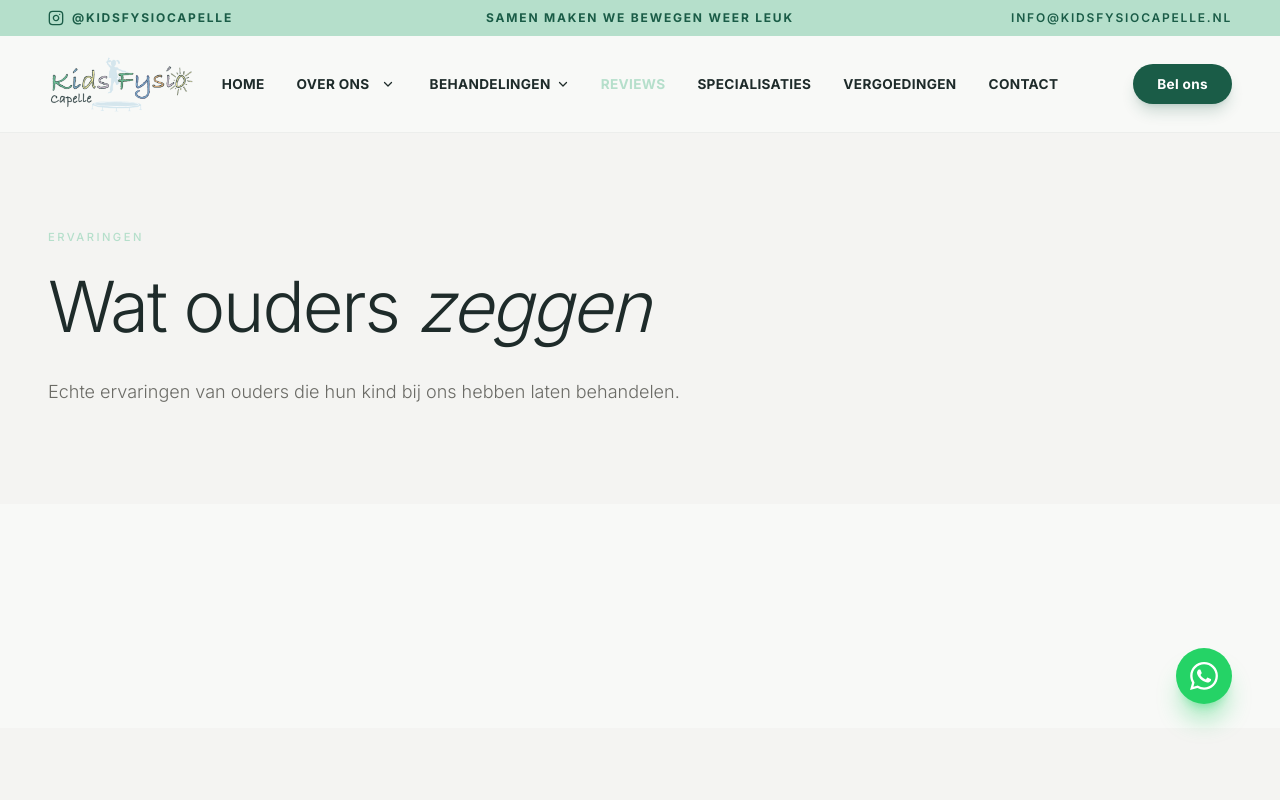
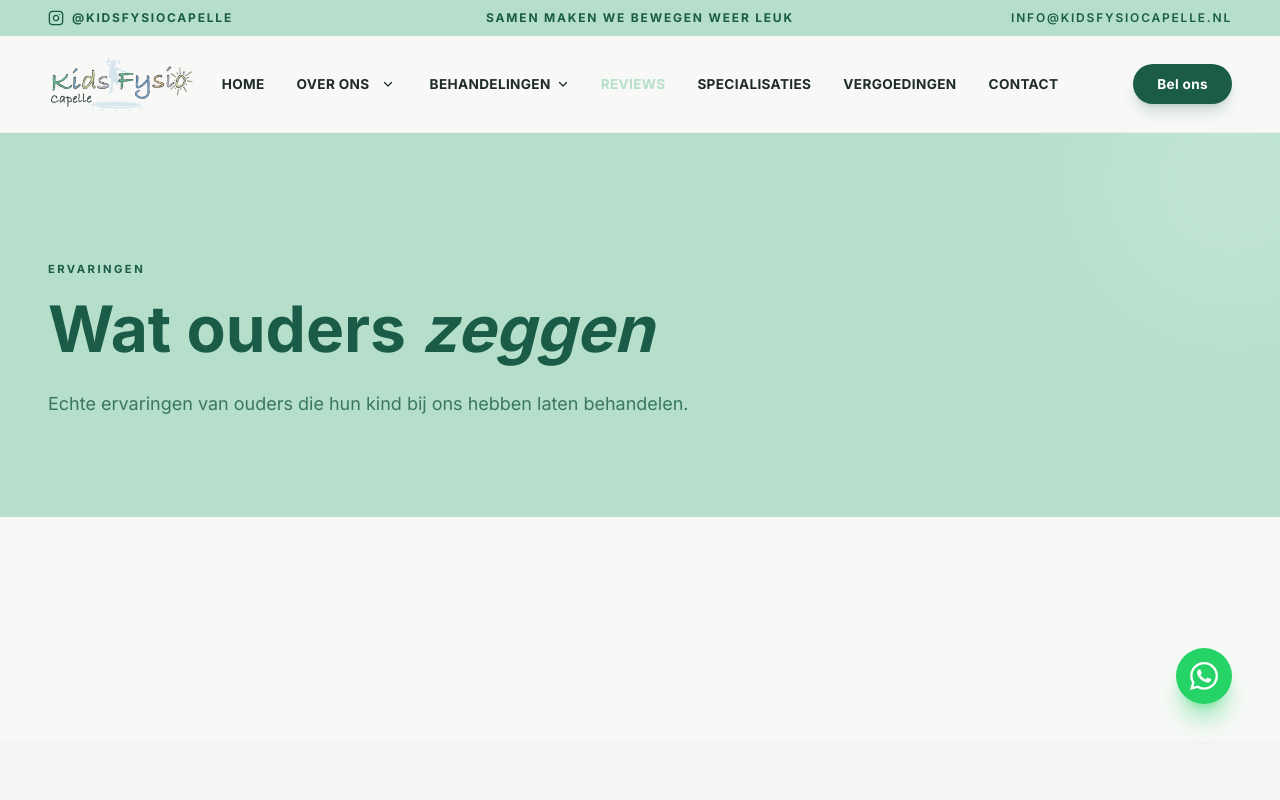
Before and after one commit to Maximustopdeals/kidsfysio-capelle-next-js, a Next.js app: page /reviews in a window 1280 px wide. Shown: the top 800 px of the page. Built offline with nearby package versions, Linux system fonts and the light colour scheme.

Commit message:
Refactor PageHero component styles and structure

```diff
--- a/src/components/PageHero.tsx
+++ b/src/components/PageHero.tsx
@@ -8,23 +8,22 @@ interface PageHeroProps {
 
 export default function PageHero({ eyebrow, title, subtitle }: PageHeroProps) {
   return (
-    // Padding-top flink verlaagd voor een strakkere aansluiting op de header
-    <section className="pt-16 lg:pt-24 pb-16 lg:pb-24 bg-warm-gray">
-      <div className="mx-auto max-w-7xl px-6 lg:px-12">
+    <section className="relative pt-24 pb-20 lg:pt-32 lg:pb-24 bg-sage overflow-hidden">
+      {/* Optionele decoratie voor de "thuis" look */}
+      <div className="absolute top-0 right-0 w-64 h-64 bg-white/20 rounded-full blur-3xl -mr-20 -mt-20"></div>
+
+      <div className="relative z-10 mx-auto max-w-7xl px-6 lg:px-12">
         <FadeIn>
           {eyebrow && (
-            <p className="text-[0.7rem] font-medium tracking-[0.22em] uppercase text-sage mb-6">
+            <p className="text-[0.7rem] font-bold tracking-[0.22em] uppercase text-forest mb-4">
               {eyebrow}
             </p>
           )}
-
-          {/* max-w-5xl geeft de titel meer ademruimte */}
-          <h1 className="font-serif text-[clamp(2.75rem,5.5vw,4.5rem)] font-light tracking-[-0.03em] text-charcoal max-w-5xl leading-[1.05]">
+          <h1 className="text-[clamp(2.5rem,5vw,4rem)] font-bold text-forest max-w-4xl leading-[1.1]">
             {title}
           </h1>
-
           {subtitle && (
-            <p className="mt-8 text-muted text-lg max-w-2xl leading-[1.8] font-light">
+            <p className="mt-6 text-forest/80 text-lg max-w-2xl leading-[1.8]">
               {subtitle}
             </p>
           )}
```
